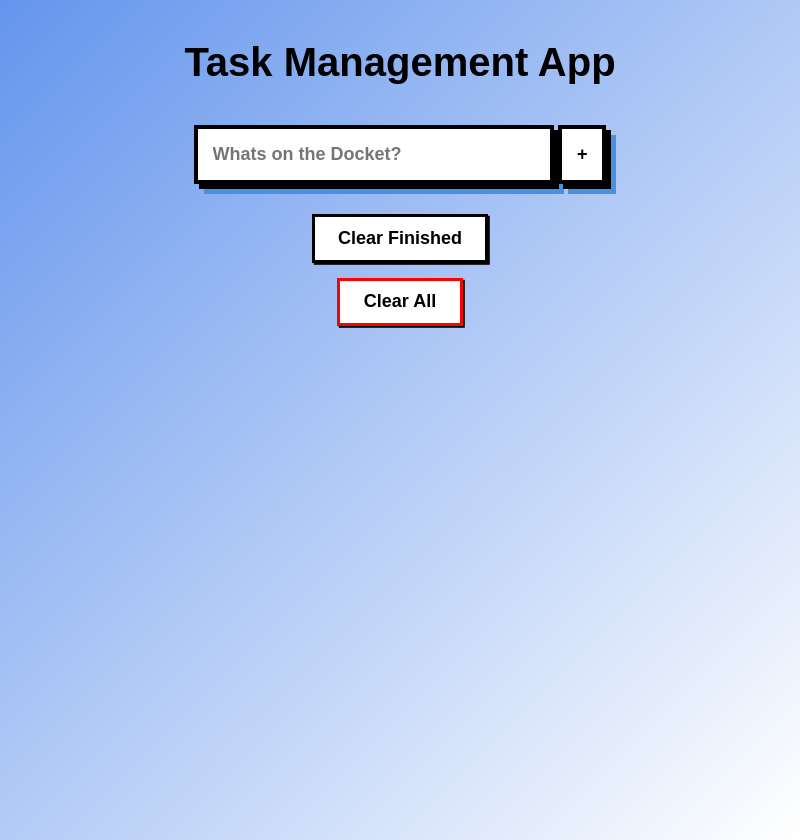
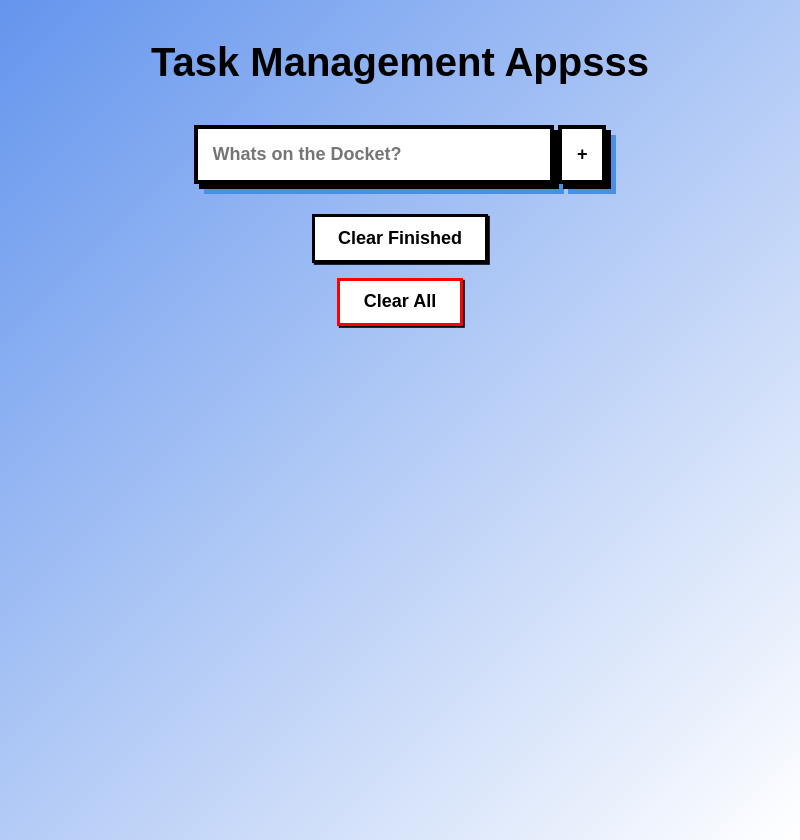
Before and after one commit to kkavinkk/Task-Managment-System, an Electron app: page index.html in a window 800 px wide. Drawn offline with Linux system fonts and the light colour scheme.

Commit message:
fiz the redme

```diff
--- a/index.html
+++ b/index.html
@@ -8,7 +8,7 @@
 
 <body>
 <div class="main">
-    <h1>Task Management App</h1>
+    <h1>Task Management Appsss</h1>
     <div class="add-task">
         <input type="text" placeholder="Whats on the Docket?" spellcheck="false">
         <button>+</button>
```
Also changed, not shown: README.md.
